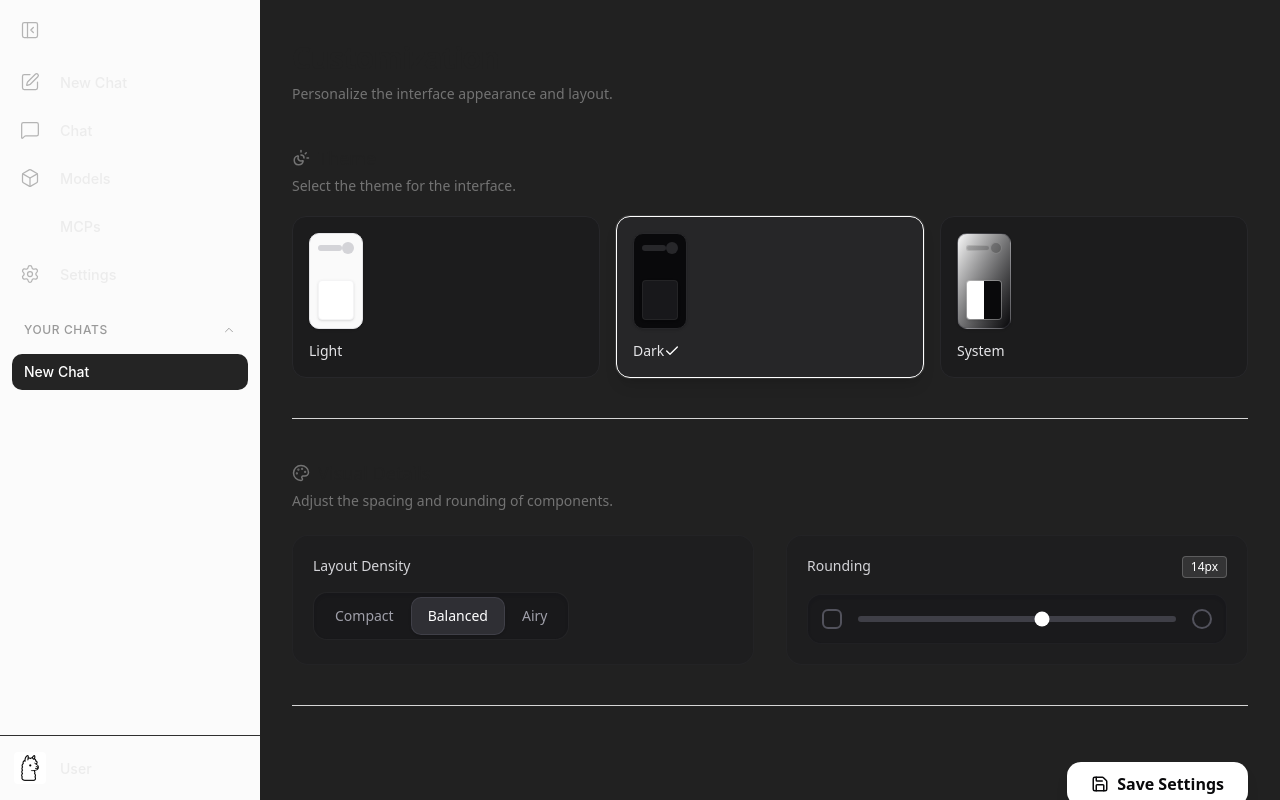
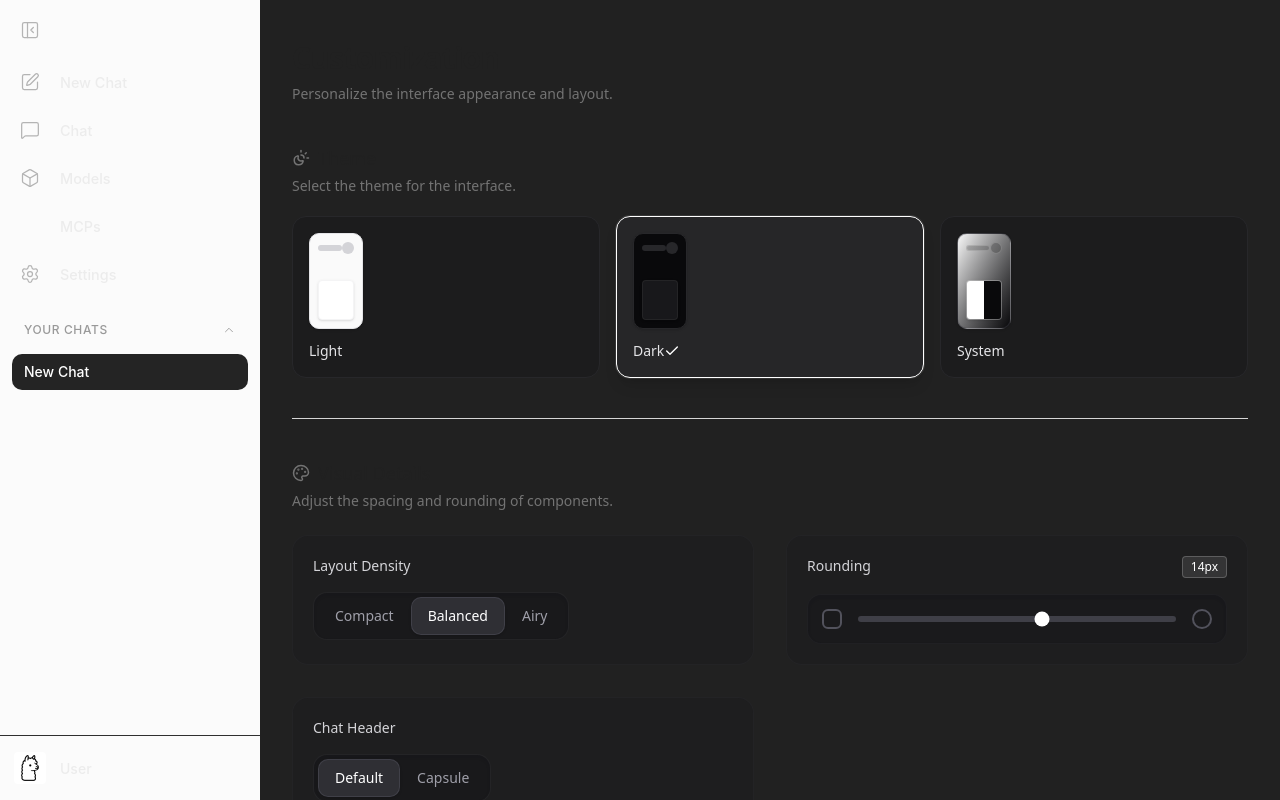
Before and after one commit to GDKAYKY/llama.cpp-desktop, a SvelteKit app: page /customization in a window 1280 px wide. Built offline with nearby package versions, Linux system fonts and the light colour scheme; some icons are missing.

Commit message:
added capsule

```diff
--- a/src/components/layout/ChatHeader.svelte
+++ b/src/components/layout/ChatHeader.svelte
@@ -1,7 +1,14 @@
 <script lang="ts">
   import { cn } from "$shared/cn.js";
-  import { ChevronDown, Check, LoaderCircle, Square } from "lucide-svelte";
+  import {
+    ChevronDown,
+    Check,
+    LoaderCircle,
+    Square,
+    PanelLeft,
+  } from "lucide-svelte";
   import { serverStore } from "$lib/stores/server.svelte";
+  import { settingsStore } from "$lib/stores/settings.svelte";
   import ModelLogo from "./ModelLogo.svelte";
 
   /** @type {{
@@ -41,7 +48,12 @@
 <svelte:window on:click={handleClickOutside} />
 
 <header
-  class="sticky top-0 z-50 flex h-[60px] items-center bg-background px-4 p-2 shadow-background shadow-2xl"
+  class={cn(
+    "sticky top-0 z-50 flex h-[60px] items-center px-4 p-2",
+    settingsStore.settings.chatHeaderStyle === "capsule"
+      ? "bg-[#171717]"
+      : "bg-background",
+  )}
 >
   <div class="flex min-w-[80px] shrink-0"></div>
 
--- a/src/lib/config/AppConfig.ts
+++ b/src/lib/config/AppConfig.ts
@@ -11,4 +11,5 @@ export interface AppConfig {
   serverPort: number;
   webSearchProvider: "tavily" | "custom";
   webSearchMcpId: string | null;
+  chatHeaderStyle: "default" | "capsule";
 }
--- a/src/lib/config/defaultConfig.ts
+++ b/src/lib/config/defaultConfig.ts
@@ -16,4 +16,5 @@ export const DEFAULT_CONFIG: AppConfig = {
   serverPort: 8080,
   webSearchProvider: "tavily",
   webSearchMcpId: null,
+  chatHeaderStyle: "default",
 };
--- a/src/pages/Customization.svelte
+++ b/src/pages/Customization.svelte
@@ -10,11 +10,17 @@
     Save,
     Check,
   } from "lucide-svelte";
+  import { settingsStore } from "$lib/stores/settings.svelte";
 
   let theme = $state("dark");
   let density = $state("balanced");
   let radius = $state(14);
   let accent = $state("ember");
+
+  async function setChatHeaderStyle(style) {
+    settingsStore.settings.chatHeaderStyle = style;
+    await settingsStore.update({ chatHeaderStyle: style });
+  }
 </script>
 
 <div
@@ -217,6 +223,37 @@
             ></div>
           </div>
         </div>
+
+        <div
+          class="flex flex-col gap-3 bg-zinc-900/30 p-5 rounded-2xl border border-zinc-800/60"
+        >
+          <div class="text-sm font-medium text-zinc-300">Chat Header</div>
+          <div
+            class="inline-flex bg-zinc-900/80 border border-zinc-800/80 rounded-xl p-1 shadow-inner self-start mt-1"
+          >
+            <button
+              onclick={() => setChatHeaderStyle("default")}
+              class="px-4 py-2 rounded-lg text-sm font-medium transition-all {settingsStore
+              .settings.chatHeaderStyle === 'default'
+                ? 'bg-zinc-700/60 text-white shadow-sm border border-zinc-600/50'
+                : 'text-zinc-400 hover:text-zinc-200 border border-transparent'}"
+            >
+              Default
+            </button>
+            <button
+              onclick={() => setChatHeaderStyle("capsule")}
+              class="px-4 py-2 rounded-lg text-sm font-medium transition-all {settingsStore
+              .settings.chatHeaderStyle === 'capsule'
+                ? 'bg-zinc-700/60 text-white shadow-sm border border-zinc-600/50'
+                : 'text-zinc-400 hover:text-zinc-200 border border-transparent'}"
+            >
+              Capsule
+            </button>
+          </div>
+          <p class="text-xs text-zinc-500">
+            Capsule sets the chat header to #171717.
+          </p>
+        </div>
       </div>
     </section>
 
--- a/src/pages/Home.svelte
+++ b/src/pages/Home.svelte
@@ -10,6 +10,7 @@
   import { serverStore } from "$lib/stores/server.svelte";
   import { settingsStore } from "$lib/stores/settings.svelte";
   import { mcpStore } from "$lib/stores/mcp.svelte";
+  import { cn } from "$lib/shared/cn.js";
 
   let userInput = $state("");
   let messagesEnd: any = $state();
@@ -155,7 +156,17 @@
 />
 
 {#if isEmpty}
-  <div class="flex grow items-center justify-center p-5">
+  <div
+    class={cn(
+      "flex grow items-center justify-center",
+      settingsStore.settings.chatHeaderStyle === "capsule"
+        ? "bg-[#171717]"
+        : "bg-background",
+    )}
+  >
+    <div
+      class="flex grow items-center justify-center p-5 bg-background h-full rounded-tl-xl"
+    >
       <div class="w-full max-w-3xl text-center">
         <h1 class="mb-2 text-3xl font-semibold tracking-tight">llama.cpp</h1>
         <p class="mb-10 text-lg text-muted-foreground">
@@ -173,6 +184,7 @@
             bind:textarea
             selectedModel={modelsStore.selectedModel}
           />
+        </div>
       </div>
     </div>
   </div>
```
Also changed, not shown: 1 other file (tests, documents, lock files or other folders). Lines whose indentation alone changed are shown as unchanged.
